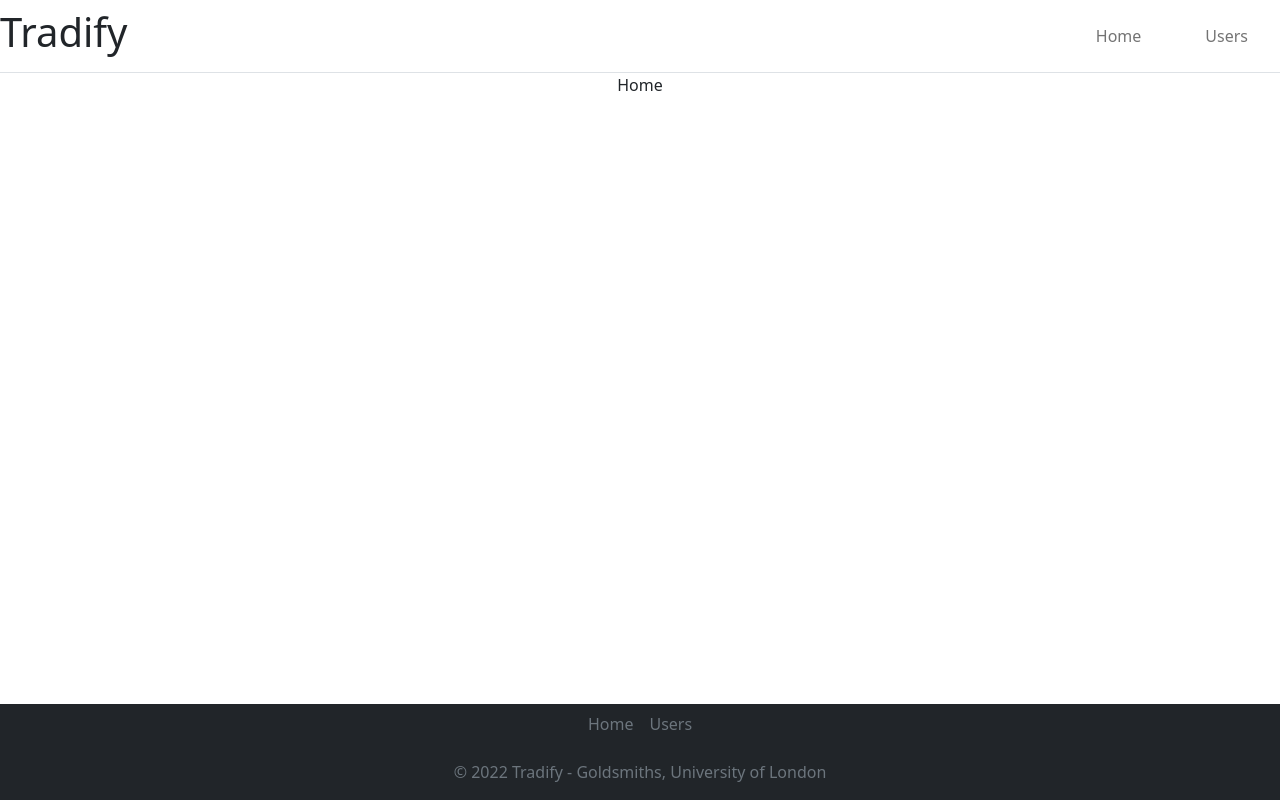
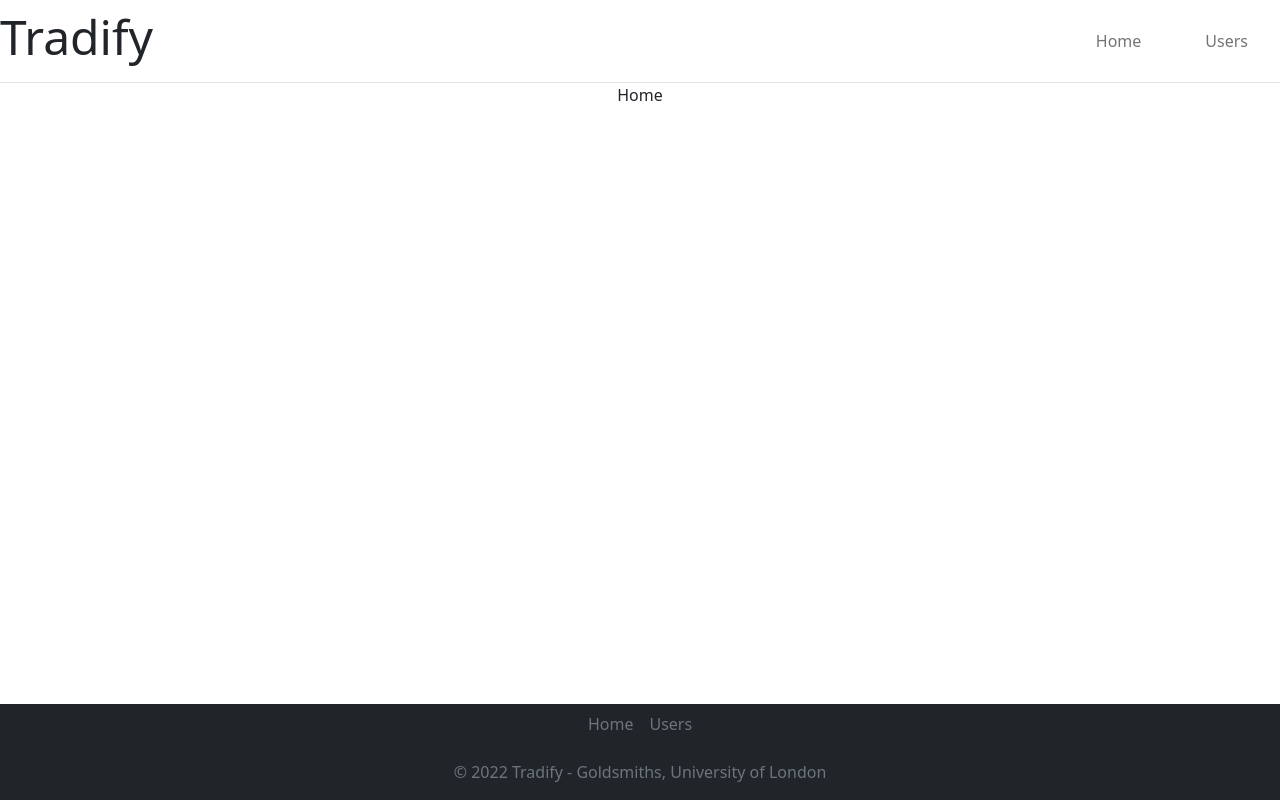
Before and after one commit to SantiagoLopez-hub/Tradify, a React (Create React App) app in the folder Tradify/frontend/: page / in a window 1280 px wide. Built offline with nearby package versions, Linux system fonts and the light colour scheme.

Commit message:
Fixing title

```diff
--- a/Tradify/frontend/src/Components/Header.jsx
+++ b/Tradify/frontend/src/Components/Header.jsx
@@ -5,7 +5,7 @@ const Header = () => {
         <header className="sticky-top navbar
             border-bottom navbar-expand-lg
             bg-white navbar-light">
-            <h1>Tradify</h1>
+            <h1 className="display-5">Tradify</h1>
 
             <button className="navbar-toggler" type="button"
                     data-bs-toggle="collapse" data-bs-target="#navbarSupportedContent"
```
